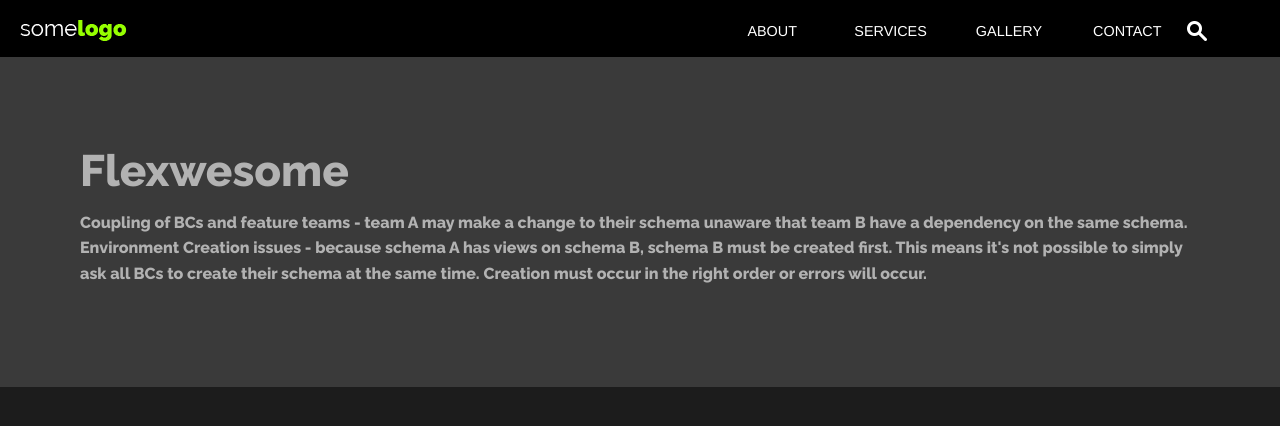
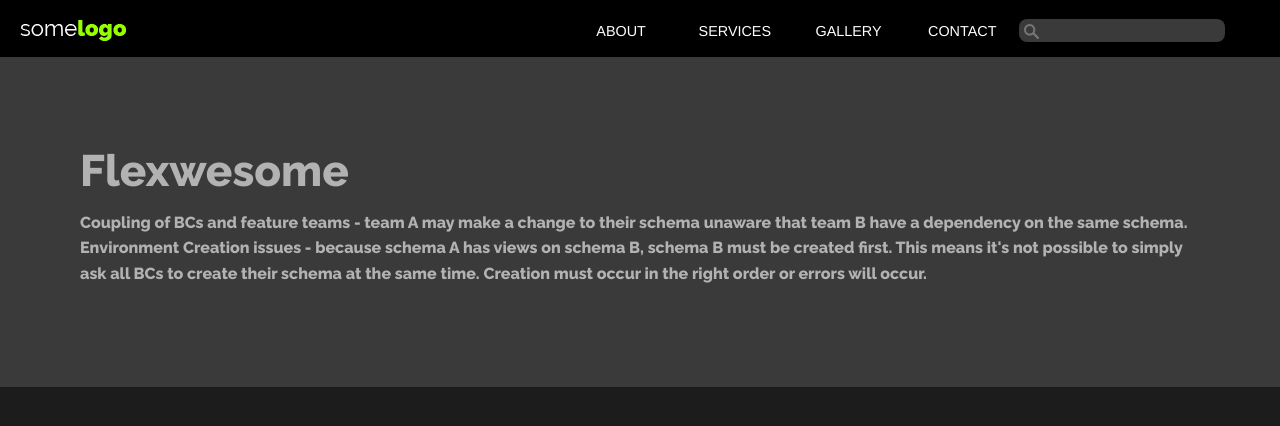
Before and after one commit to wilferraciolli/CSSFlexbox, a plain HTML site: page index.html in a window 1280 px wide. Both pictures are taken after a click on the picture 1196 px from the left and 30 px from the top of the page. Drawn offline with Linux system fonts and the light colour scheme.

Commit message:
Created javascript files to control css properties if clicked

```diff
--- a/css/custom.css
+++ b/css/custom.css
@@ -91,6 +91,7 @@ h1, p {
     #search {
         width: 80%;
         margin: 0 auto;
+        justify-content: center;
     }
 }
 
--- a/js/script.js
+++ b/js/script.js
@@ -1,4 +1,14 @@
-$(document).ready(function() {
+$(document).ready(function () {
 
+    //Create function to happen when clicked on the magnify item on the html
+    $("#magnify").click(function() {
+       //hides the magnify div
+        $(this).hide();
 
+        //display the search bar
+        $("#search").toggle("scale");
+
+        //change the css assign to the search bar
+        $("#search").css("display", "block;");
+    });
 });
```
